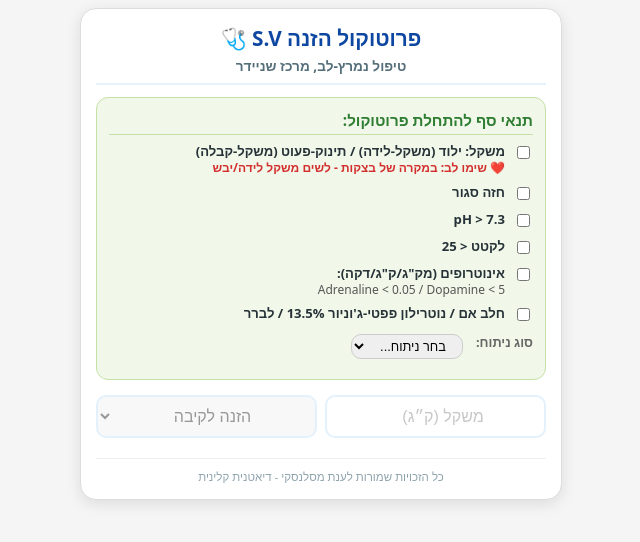
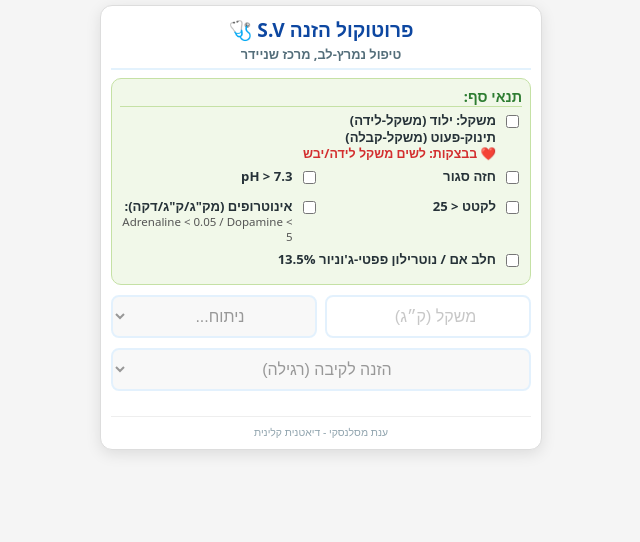
Before and after one commit to anatma1/Protocol-S.V, a plain HTML site: page index.html in a window 1280 px wide. Shown: the whole page, without its empty margins (319-959 px from the left). Drawn offline with Linux system fonts and the light colour scheme.

Commit message:
index.html

```diff
--- a/index.html
+++ b/index.html
@@ -13,42 +13,43 @@
             --info-blue: #e1f5fe;
             --neon-yellow: #ffff00;
         }
-        body { font-family: system-ui, -apple-system, sans-serif; background: #f5f5f5; margin: 0; padding: 8px; color: #263238; }
-        .container { max-width: 450px; margin: auto; background: white; border-radius: 16px; padding: 15px; box-shadow: 0 4px 15px rgba(0,0,0,0.1); border: 1px solid #ddd; }
+        body { font-family: system-ui, -apple-system, sans-serif; background: #f5f5f5; margin: 0; padding: 5px; color: #263238; }
+        .container { max-width: 420px; margin: auto; background: white; border-radius: 12px; padding: 10px; box-shadow: 0 4px 15px rgba(0,0,0,0.1); border: 1px solid #ddd; }
 
-        .header-box { text-align: center; margin-bottom: 12px; border-bottom: 2px solid var(--light-blue); padding-bottom: 8px; }
-        .header-box h2 { margin:0; color: var(--medical-blue); font-size: 1.3rem; }
-        .header-box p { margin: 4px 0 0 0; font-size: 0.85rem; color: #546e7a; font-weight: bold; }
+        .header-box { text-align: center; margin-bottom: 8px; border-bottom: 2px solid var(--light-blue); padding-bottom: 5px; }
+        .header-box h2 { margin:0; color: var(--medical-blue); font-size: 1.2rem; }
+        .header-box p { margin: 2px 0 0 0; font-size: 0.8rem; color: #546e7a; font-weight: bold; }
 
-        .checklist-box { background: #f1f8e9; border: 1px solid #c5e1a5; padding: 12px; border-radius: 12px; margin-bottom: 15px; }
-        .checklist-box h3 { margin: 0 0 8px 0; font-size: 0.95rem; color: #2e7d32; border-bottom: 1px solid #c5e1a5; padding-bottom: 4px; }
-        .check-item { display: flex; align-items: flex-start; gap: 8px; margin-bottom: 8px; font-size: 0.82rem; font-weight: 600; cursor: pointer; line-height: 1.3; }
-        .sub-info { font-weight: normal; font-size: 0.75rem; color: #555; display: block; }
-        .alert-text { color: #d32f2f; font-weight: bold; }
+        .checklist-box { background: #f1f8e9; border: 1px solid #c5e1a5; padding: 8px; border-radius: 10px; margin-bottom: 10px; }
+        .checklist-box h3 { margin: 0 0 5px 0; font-size: 0.9rem; color: #2e7d32; border-bottom: 1px solid #c5e1a5; }
 
-        input[type="number"], select { width: 100%; padding: 10px; border: 2px solid #bbdefb; border-radius: 10px; font-size: 1rem; text-align: center; box-sizing: border-box; }
+        .check-item { display: flex; align-items: flex-start; gap: 6px; margin-bottom: 6px; font-size: 0.82rem; font-weight: 600; cursor: pointer; line-height: 1.3; }
+        .weight-lines { display: flex; flex-direction: column; }
+        .sub-info { font-weight: normal; font-size: 0.72rem; color: #555; display: block; }
+        .alert-text { color: #d32f2f; font-weight: bold; font-size: 0.78rem; }
 
-        .summary-card { background: var(--light-summary); border: 1px solid #81d4fa; padding: 12px; border-radius: 12px; display: flex; justify-content: space-around; text-align: center; margin-bottom: 10px; }
-        .summary-item strong { font-size: 1.1rem; color: var(--medical-blue); display: block; }
+        input[type="number"], select { width: 100%; padding: 10px; border: 2px solid #bbdefb; border-radius: 8px; font-size: 1rem; text-align: center; box-sizing: border-box; }
 
-        .gi-warning { background: var(--neon-yellow); color: black; padding: 10px; border-radius: 10px; font-weight: bold; margin-bottom: 15px; border: 2px solid #ffd600; font-size: 0.82rem; text-align: center; line-height: 1.4; }
+        .summary-card { background: var(--light-summary); border: 1px solid #81d4fa; padding: 8px; border-radius: 10px; display: flex; justify-content: space-around; text-align: center; margin-bottom: 8px; }
+        .summary-item strong { font-size: 1rem; color: var(--medical-blue); display: block; }
 
-        .section-header { padding: 8px 12px; color: white; border-radius: 8px 8px 0 0; font-weight: bold; margin-top: 15px; font-size: 0.9rem; }
+        .gi-warning { background: var(--neon-yellow); color: black; padding: 8px; border-radius: 8px; font-weight: bold; margin-bottom: 10px; border: 1.5px solid #ffd600; font-size: 0.82rem; text-align: center; line-height: 1.4; }
+
+        .section-header { padding: 6px 10px; color: white; border-radius: 6px 6px 0 0; font-weight: bold; margin-top: 12px; font-size: 0.88rem; }
         .green-header { background: var(--header-green); }
         table { width: 100%; border-collapse: collapse; background: #f9f9f9; border: 1px solid #ddd; }
-        td { border: 1px solid #fff; padding: 10px 4px; text-align: center; font-size: 0.85rem; vertical-align: middle; }
+        td { border: 1px solid #fff; padding: 8px 4px; text-align: center; font-size: 0.85rem; vertical-align: middle; }
 
-        .val-col { font-weight: 800; background: #fff9c4; width: 35%; }
-        .rate-subtext { display: block; font-size: 0.75rem; color: #d32f2f; font-weight: bold; margin-top: 2px; }
-        .instr-row { background: var(--info-blue) !important; color: #0277bd; font-weight: bold; border-top: 1px solid #fff; font-size: 0.8rem; }
+        .label-col { width: 32%; background: #f0f0f0; color: #444; font-weight: 500; }
+        .val-col { font-weight: 800; background: #fff9c4; width: 68%; }
+        .rate-inline { color: #d32f2f; font-weight: bold; display: block; font-size: 0.75rem; margin-top: 2px; }
+        .instr-row { background: var(--info-blue) !important; color: #0277bd; font-weight: bold; font-size: 0.82rem; }
 
-        .final-notes-box { background: #fafafa; border: 1px solid #eee; padding: 10px; border-radius: 10px; margin-top: 10px; font-size: 0.78rem; color: #455a64; text-align: center; line-height: 1.6; }
-        .note-item { display: inline-block; }
-        .note-sep { margin: 0 4px; color: #ccc; }
+        .final-notes-box { background: #fafafa; border: 1px solid #eee; padding: 8px; border-radius: 8px; margin-top: 8px; font-size: 0.8rem; color: #455a64; text-align: center; line-height: 1.4; }
+        .warning-box { background: #fff3e0; color: #e65100; border: 1px solid #ffe0b2; padding: 8px; border-radius: 8px; text-align: center; font-size: 0.8rem; font-weight: bold; margin-top: 6px; line-height: 1.3; }
 
-        .warning-box { background: #fff3e0; color: #e65100; border: 1px solid #ffe0b2; padding: 10px; border-radius: 10px; text-align: center; font-size: 0.85rem; font-weight: bold; margin-top: 10px; }
-        .wa-btn { background: #25D366; color: white; border: none; padding: 14px; width: 100%; border-radius: 12px; font-weight: bold; cursor: pointer; font-size: 1.1rem; margin-top: 15px; box-shadow: 0 4px 10px rgba(37, 211, 102, 0.3); }
-        footer { text-align: center; font-size: 0.72rem; color: #90a4ae; margin-top: 20px; border-top: 1px solid #eee; padding-top: 10px; }
+        .wa-btn { background: #25D366; color: white; border: none; padding: 14px; width: 100%; border-radius: 10px; font-weight: bold; font-size: 1.1rem; margin-top: 10px; cursor: pointer; }
+        footer { text-align: center; font-size: 0.65rem; color: #90a4ae; margin-top: 15px; border-top: 1px solid #eee; padding-top: 8px; }
     </style>
 </head>
 <body>
@@ -60,13 +61,17 @@
     </div>
 
     <div class="checklist-box">
-        <h3>תנאי סף להתחלת פרוטוקול:</h3>
+        <h3>תנאי סף:</h3>
         <label class="check-item">
             <input type="checkbox" id="check1" onchange="toggleForm()">
-            <div>משקל: ילוד (משקל-לידה) / תינוק-פעוט (משקל-קבלה)
-                <span class="sub-info alert-text">❤️ שימו לב: במקרה של בצקות - לשים משקל לידה/יבש</span>
+            <div class="weight-lines">
+                <span>משקל: ילוד (משקל-לידה)</span>
+                <span>תינוק-פעוט (משקל-קבלה)</span>
+                <span class="alert-text">❤️ בבצקות: לשים משקל לידה/יבש</span>
             </div>
         </label>
+
+        <div style="display: grid; grid-template-columns: 1fr 1fr; gap: 5px;">
             <label class="check-item"><input type="checkbox" id="check2" onchange="toggleForm()"> חזה סגור</label>
             <label class="check-item"><input type="checkbox" id="check_ph" onchange="toggleForm()"> pH > 7.3</label>
             <label class="check-item"><input type="checkbox" id="check_lac" onchange="toggleForm()"> לקטט < 25</label>
@@ -76,28 +81,24 @@
                     <span class="sub-info">Adrenaline < 0.05 / Dopamine < 5</span>
                 </div>
             </label>
-        <label class="check-item"><input type="checkbox" id="check3" onchange="toggleForm()"> חלב אם / נוטרילון פפטי-ג'וניור 13.5% / לברר</label>
+        </div>
+        <label class="check-item"><input type="checkbox" id="check3" onchange="toggleForm()"> חלב אם / נוטרילון פפטי-ג'וניור 13.5%</label>
+    </div>
 
-        <div class="check-item" style="flex-wrap: wrap; margin-top: 10px;">
-            <span style="font-size: 0.8rem; color: #666;">סוג ניתוח:</span>
-            <select id="surgerySelect" style="width: auto; padding: 2px; font-size: 0.8rem; height: 25px; border: 1px solid #ccc; margin-right: 5px;" onchange="calculate()">
-                <option value="לא צוין" selected>בחר ניתוח...</option>
+    <div id="mainForm" style="opacity: 0.4; pointer-events: none;">
+        <div style="display: grid; grid-template-columns: 1fr 1fr; gap: 8px; margin-bottom: 10px;">
+            <input type="number" id="weight" step="0.1" placeholder="משקל (ק״ג)" oninput="calculate()">
+            <select id="surgerySelect" onchange="calculate()">
+                <option value="לא צוין" selected>ניתוח...</option>
                 <option value="CoA+VSD">CoA+VSD</option>
                 <option value="Sano-Norwood">Sano-Norwood</option>
                 <option value="BTS">BTS</option>
-                <option value="אחר">אחר</option>
             </select>
         </div>
-    </div>
-
-    <div id="mainForm" style="opacity: 0.4; pointer-events: none;">
-        <div style="display: grid; grid-template-columns: 1fr 1fr; gap: 8px; margin-bottom: 15px;">
-            <input type="number" id="weight" step="0.1" placeholder="משקל (ק״ג)" oninput="calculate()">
-            <select id="feedRoute" onchange="calculate()">
-                <option value="regular">הזנה לקיבה</option>
-                <option value="jejunal">ג'ג'ונאלית</option>
+        <select id="feedRoute" onchange="calculate()" style="margin-bottom: 10px;">
+            <option value="regular">הזנה לקיבה (רגילה)</option>
+            <option value="jejunal">הזנה ג'ג'ונאלית</option>
         </select>
-        </div>
 
         <div id="results" style="display:none;">
             <div class="summary-card">
@@ -106,10 +107,11 @@
             </div>
 
             <div class="gi-warning">
-                ⚠️ מעקב: עליית לקטט / היקף בטן / בעיות GI - לעצור הזנה 🛑 ולהתייעץ עם רופא.
+                ⚠️ מעקב: לקטט / בטן / GI - לעצור הזנה 🛑<br>
+                ולהתייעץ עם צוות רפואי!
             </div>
 
-            <div class="section-header green-header">הזנה רציפה - שלבי התקדמות</div>
+            <div class="section-header green-header">הזנה רציפה</div>
             <table id="contTable"></table>
 
             <div id="bolusSection">
@@ -118,9 +120,8 @@
             </div>
 
             <div class="final-notes-box">
-                <span class="note-item">• מעקב משקל</span> <span class="note-sep">|</span>
-                <span class="note-item">• העשרה נוספת לאחר הערכת דיאטנית</span> <span class="note-sep">|</span><br>
-                <span class="note-item">• נסיון PO עם פורמולה רגילה - באישור רופא</span>
+                • מעקב משקל | העשרה נוספת לאחר הערכת דיאטנית<br>
+                • נסיון PO עם פורמולה רגילה - באישור רופא.ה
             </div>
 
             <div class="warning-box">
@@ -130,7 +131,7 @@
             <button class="wa-btn" onclick="sendWA()">שלח הוראת הזנה ❤️</button>
         </div>
     </div>
-    <footer>כל הזכויות שמורות לענת מסלנסקי - דיאטנית קלינית</footer>
+    <footer>ענת מסלנסקי - דיאטנית קלינית</footer>
 </div>
 
 <script>
@@ -160,17 +161,17 @@
         document.getElementById('dispMaxRate').innerText = maxRate + " מ\"ל/שעה";
 
         let currentRate = weightStep;
-        let contRows = `<tr><td>8 שעות ראשונות</td><td class="val-col">${currentRate} מ\"ל/שעה</td></tr>`;
+        let contRows = `<tr><td class="label-col">8 שעות ראשונות</td><td class="val-col">${currentRate} מ\"ל/שעה</td></tr>`;
         protocolSteps.push(`• 8 שעות ראשונות: ${currentRate} מ"ל/שעה`);
 
         while (currentRate + weightStep < maxRate) {
             currentRate += weightStep;
-            contRows += `<tr><td>8 שעות הבאות</td><td class="val-col">${currentRate} מ\"ל/שעה</td></tr>`;
+            contRows += `<tr><td class="label-col">8 שעות הבאות</td><td class="val-col">${currentRate} מ\"ל/שעה</td></tr>`;
             protocolSteps.push(`• 8 שעות הבאות: ${currentRate} מ"ל/שעה`);
         }
 
         contRows += `
-            <tr style="background:#e8f5e9"><td><b>קצב יעד (נפח מלא)</b></td><td class="val-col">${maxRate} מ\"ל/שעה</td></tr>
+            <tr style="background:#e8f5e9"><td class="label-col"><b>קצב יעד</b></td><td class="val-col">${maxRate} מ\"ל/שעה</td></tr>
             <tr class="instr-row"><td colspan="2">העשרת חלב אם בסימילאק נאושור 1.5%</td></tr>
             <tr class="instr-row"><td colspan="2">ריכוז נוטרילון פפטי-ג'וניור ל-15%</td></tr>`;
         document.getElementById('contTable').innerHTML = contRows;
@@ -181,8 +182,8 @@
             document.getElementById('bolusSection').style.display = 'block';
             const rateDay1 = Math.round(bolusVol / 2);
             document.getElementById('bolusTable').innerHTML = `
-                <tr><td>יממה 1 (בשעתיים)</td><td class="val-col">${bolusVol} מ"ל × 8 <span class="rate-subtext">קצב הזנה: ${rateDay1} מ"ל/שעה</span></td></tr>
-                <tr><td>יממה 2 (בשעה)</td><td class="val-col">${bolusVol} מ"ל × 8 <span class="rate-subtext">קצב הזנה: ${bolusVol} מ"ל/שעה</span></td></tr>`;
+                <tr><td class="label-col">יממה 1</td><td class="val-col">${bolusVol} מ"ל × 8 <span class="rate-inline">קצב: ${rateDay1} מ"ל/שעה</span></td></tr>
+                <tr><td class="label-col">יממה 2</td><td class="val-col">${bolusVol} מ"ל × 8 <span class="rate-inline">קצב: ${bolusVol} מ"ל/שעה</span></td></tr>`;
         }
     }
 
@@ -190,7 +191,7 @@
         const w = document.getElementById('weight').value;
         const surgery = document.getElementById('surgerySelect').value;
         const routeText = document.getElementById('feedRoute').value === 'regular' ? "קיבה" : "ג'ג'ונאלית";
-        let msg = `*פרוטוקול הזנה S.V - שניידר*\n• משקל: ${w} ק"ג | ${surgery} | ${routeText}\n\n*שלבי התקדמות:*\n${protocolSteps.join('\n')}\n• *יעד סופי:* ${document.getElementById('dispMaxRate').innerText}\n\n⚠️ לעצור הזנה 🛑 במקרה של חשד GI!`;
+        let msg = `*פרוטוקול הזנה S.V*\n• משקל: ${w} ק"ג | ${surgery} | ${routeText}\n\n*שלבים:*\n${protocolSteps.join('\n')}\n• *יעד סופי:* ${document.getElementById('dispMaxRate').innerText}\n\n⚠️ לעצור הזנה 🛑 ולהתייעץ עם צוות רפואי!`;
         window.open(`https://wa.me/?text=${encodeURIComponent(msg)}`, '_blank');
     }
 </script>
```
Lines whose indentation alone changed are shown as unchanged.
